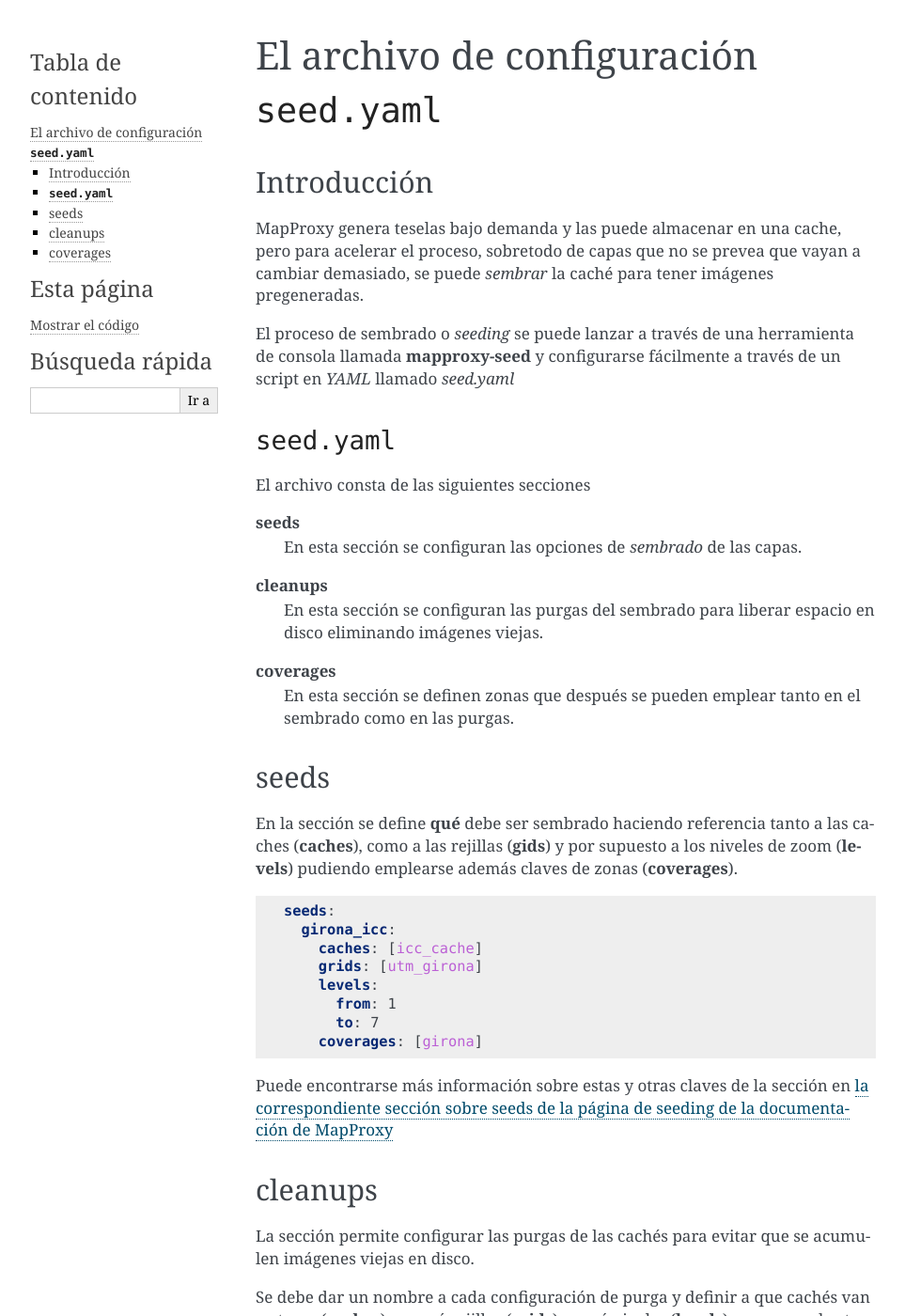
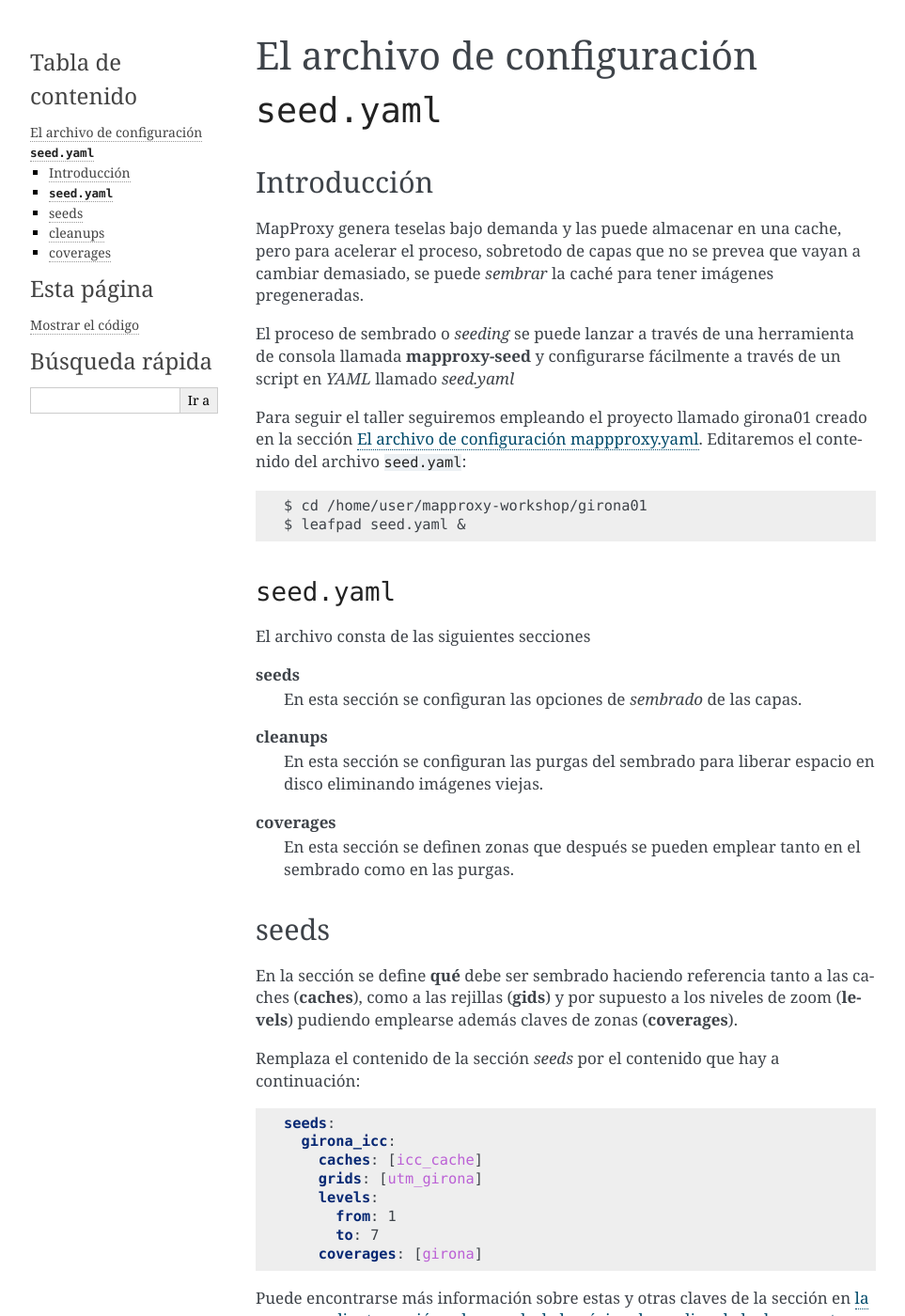
Before and after one commit to geoinquietosvlc/mapproxy-workshop, a Sphinx documentation site: the page built from doc/source/elarchivodeseeding.rst, in a window 1280 px wide and 1400 px high. Shown: the whole window at 94% size, without its empty margins (148-1111 px from the left). Built offline with Sphinx 7.4.7, drawn with Linux system fonts in a browser that asks for light colours; some of the changed text lies outside the part shown.

Commit message:
More work on making the workshop even more easy to follow
ARCHIVO: ejercicios/seeding.rst

Añadida sugerencia de arranque y cómo descargar una copia del archivo
mapproxy.yaml del ejercicio 01 desde la carpeta de Google Drive.
ARCHIVO: ejercicios/acelerar-wms.rst

Añadida etiqueta para referirlo en otras secciones.
ARCHIVO: elarchivodeseeding.rst

Introducción

A semejanza con el resto del taller, añadida una pequeña sección para
posicionar a la gente en la carpeta adecuada y con el fichero adecuado.

seeds

Añadidas referencias a sustituciones que tienen que ir haciendo.

cleanups

Añadidas referencias a sustituciones que tienen que ir haciendo.

coverages

Añadidas referencias a sustituciones que tienen que ir haciendo.
ARCHIVO: elarchivodeconfiguracion.rst

Añadida etiqueta para referirlo en otras secciones.

Corregido un pequeño typo

```diff
--- a/doc/source/ejercicios/acelerar-wms.rst
+++ b/doc/source/ejercicios/acelerar-wms.rst
@@ -1,3 +1,5 @@
+.. _ejer01:
+
 Ejercicio: acelerar el acceso a un WMS
 ----------------------------------------------
 
--- a/doc/source/elarchivodeconfiguracion.rst
+++ b/doc/source/elarchivodeconfiguracion.rst
@@ -22,7 +24,7 @@
 realizarse con **espacios** y **NUNCA** con tabuladores.
 
 Para seguir el taller crearemos un proyecto llamado *girona01* y editaremos el
-contenido de su archivo mapproxy.yaml::
+contenido de su archivo :file:`mapproxy.yaml`::
 
     $ cd /home/user/mapproxy-workshop/
     $ mapproxy-util create -t base-config girona01
--- a/doc/source/elarchivodeseeding.rst
+++ b/doc/source/elarchivodeseeding.rst
@@ -7,9 +7,22 @@
 Introducción
 ==============
 
-MapProxy genera teselas bajo demanda y las puede almacenar en una cache, pero para acelerar el proceso, sobretodo de capas que no se prevea que vayan a cambiar demasiado, se puede *sembrar* la caché para tener imágenes pregeneradas.
+MapProxy genera teselas bajo demanda y las puede almacenar en una cache,
+pero para acelerar el proceso, sobretodo de capas que no se prevea que vayan
+a cambiar demasiado, se puede *sembrar* la caché para tener imágenes
+pregeneradas.
 
-El proceso de sembrado o *seeding* se puede lanzar a través de una herramienta de consola llamada **mapproxy-seed** y configurarse fácilmente a través de un script en *YAML* llamado *seed.yaml*
+El proceso de sembrado o *seeding* se puede lanzar a través de una
+herramienta de consola llamada **mapproxy-seed** y configurarse fácilmente a
+través de un script en *YAML* llamado *seed.yaml*
+
+Para seguir el taller seguiremos empleando el proyecto llamado girona01
+creado en la sección :ref:`elarchivodeconfig`. Editaremos el contenido del
+archivo :file:`seed.yaml`::
+
+    $ cd /home/user/mapproxy-workshop/girona01
+    $ leafpad seed.yaml &
+
 
 :file:`seed.yaml`
 =====================
@@ -28,7 +41,13 @@
 seeds
 ==========
 
-En la sección se define **qué** debe ser sembrado haciendo referencia tanto a las caches (**caches**), como a las rejillas (**gids**) y por supuesto a los niveles de zoom (**levels**) pudiendo emplearse además claves de zonas (**coverages**).
+En la sección se define **qué** debe ser sembrado haciendo referencia tanto
+a las caches (**caches**), como a las rejillas (**gids**) y por supuesto a
+los niveles de zoom (**levels**) pudiendo emplearse además claves de zonas
+(**coverages**).
+
+Remplaza el contenido de la sección *seeds* por el contenido que hay a
+continuación:
 
 .. code-block:: yaml
 
@@ -46,9 +65,16 @@
 cleanups
 ============
 
-La sección permite configurar las purgas de las cachés para evitar que se acumulen imágenes viejas en disco.
+La sección permite configurar las purgas de las cachés para evitar que se
+acumulen imágenes viejas en disco.
 
-Se debe dar un nombre a cada configuración de purga y definir a que cachés van a atacar (**caches**), en qué rejillas (**grids**), a qué niveles (**levels**) o en que coberturas (**coverages**) y por supuesto la resolución temporal de la purgas (**remove_before**).
+Se debe dar un nombre a cada configuración de purga y definir a que cachés
+van a atacar (**caches**), en qué rejillas (**grids**), a qué niveles
+(**levels**) o en que coberturas (**coverages**) y por supuesto la
+resolución temporal de la purgas (**remove_before**).
+
+Remplaza el contenido de la sección *cleanups* por el contenido que hay a
+continuación:
 
 .. code-block:: yaml
 
@@ -75,6 +101,8 @@
 
 Estas zonas pueden definirse tanto como un *bounding box* o como una región definida con *WKT* en un archivo de texto o a través de un polígono que pueda leerse empleando OGR_.
 
+Añade el contenido hay a continuación a la sección *coverages*:
+
 .. code-block:: yaml
 
     coverages:
```
Also changed, not shown: other parts of doc/source/elarchivodeconfiguracion.rst (+2 -0 lines), doc/source/ejercicios/seeding.rst (+21 -4 lines).
